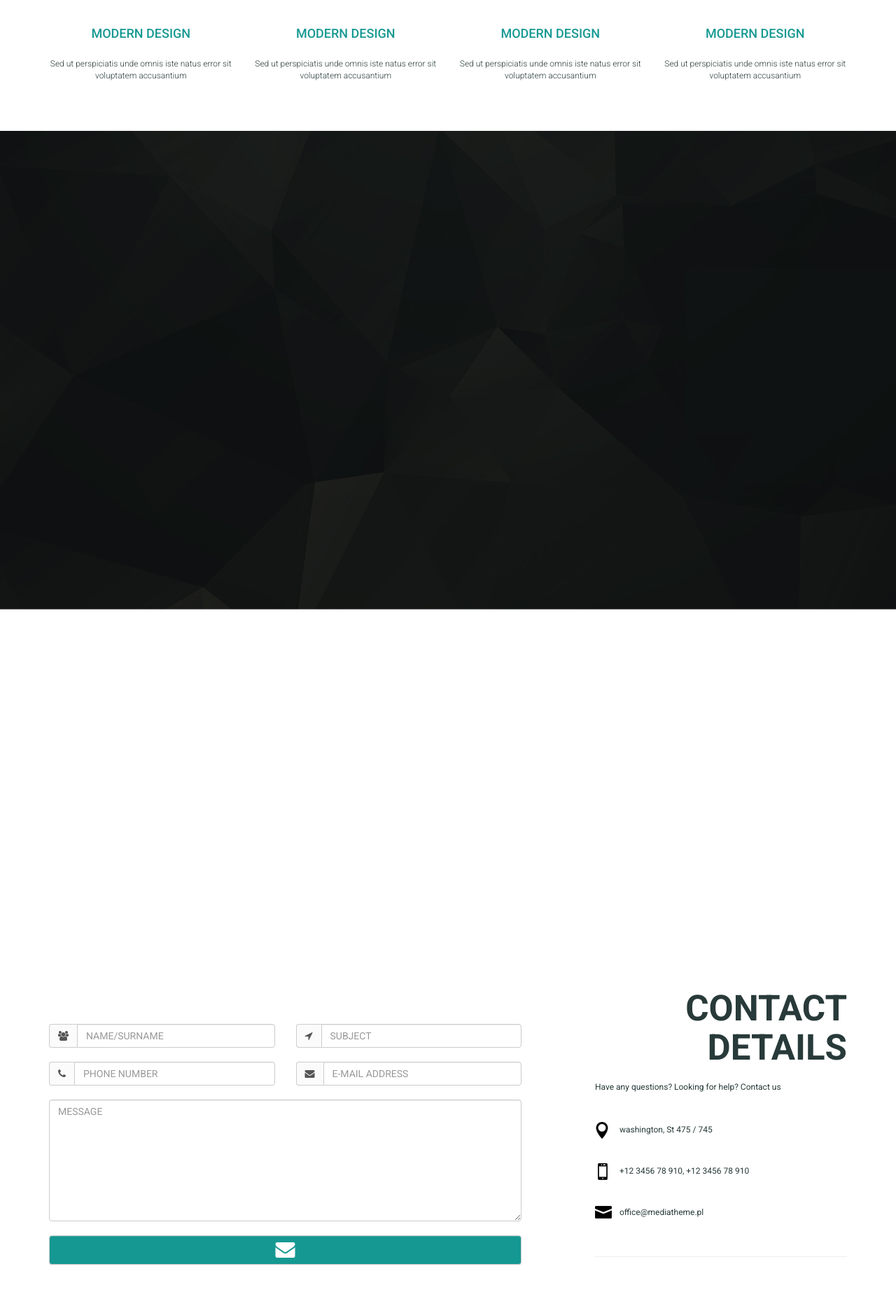
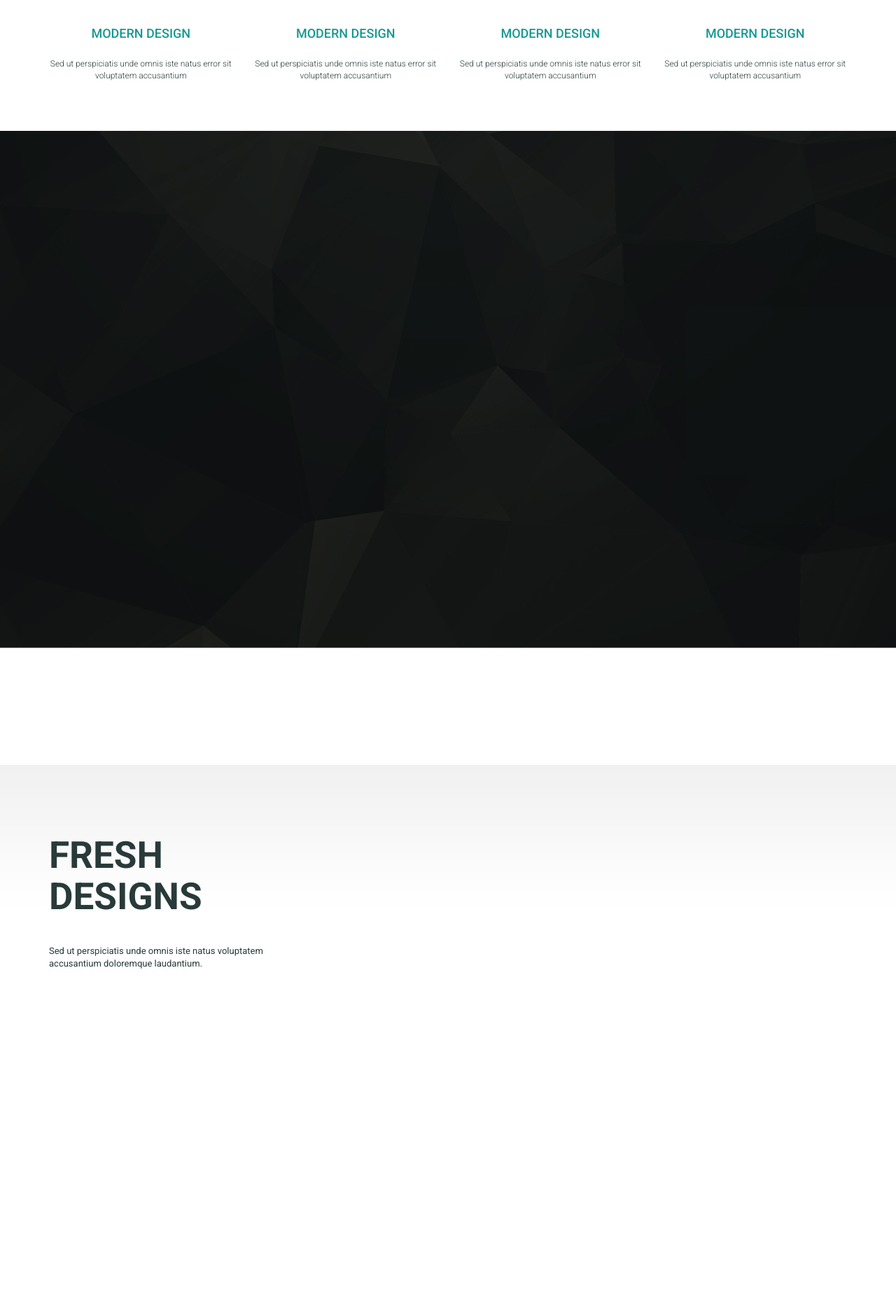
Before and after one commit to Blue-NET-work/media, a PHP site: page / in a window 1280 px wide. Shown: the part 1177-3033 px from the top of the page at 70% size. Run offline with PHP 8.4, Linux system fonts and the light colour scheme; a map, chart or similar area stays blank; some libraries are stand-ins or nearby versions.

Commit message:
next change

```diff
--- a/assets/css/style.css
+++ b/assets/css/style.css
@@ -197,6 +197,42 @@ a:hover{text-decoration:none;}
 **************************************************************/
 #offer{
 	background:url(../img/sectionOffer/bg.jpg) fixed no-repeat;
+	width:100%;
+	min-height:906px;
+	padding:60px 0;
+}
+
+
+/**************************************************************
+============	section portfolio
+**************************************************************/
+#portfolio{
+	background:#fff url(../img/sectionFolio/bg.jpg) top center repeat-x;
+	width:100%;
+	min-height:906px;
+	padding:60px 0;
+}
+
+#portfolio .header{
+	color:#283a39;
+	font-size:13px;
+	margin-top:40px;
+}
+
+#portfolio .header h3{
+	font-size:53px;
+	font-weight:600;
+	text-transform:uppercase;
+	margin-bottom:40px;
+}
+
+
+/**************************************************************
+============	section team
+**************************************************************/
+#team{
+	background:url(../img/sectionTeam/bg.jpg) fixed no-repeat;
+	background-size:cover;
 	width:100%;
 	min-height:906px;
 	padding:60px 0;
--- a/index.html
+++ b/index.html
@@ -77,7 +77,7 @@ Contact: support@blue-net.pl
           <li class="active"><a href="#sectionLogo">Strona Główna</a></li>
           <li><a href="#recommend">recommend</a></li>
           <li><a href="#offer">offer</a></li>
-          <li><a href="#section1">work</a></li>
+          <li><a href="#portfolio">work</a></li>
           <li><a href="#section2">team</a></li>
           <li><a href="#contact">contact us</a></li>
         </ul>
@@ -152,6 +152,26 @@ Contact: support@blue-net.pl
 <section id="offer">
 </section>
 <!-- END OFFER -->
+
+
+<!-- BEGIN PORTFOLIO -->
+<section id="portfolio">
+	<div class="container">
+
+		<div class="header">
+			<h3>fresh<br>designs</h3>
+			<p>Sed ut perspiciatis unde omnis iste natus voluptatem<br>accusantium doloremque laudantium.</p>
+		</div>
+
+	</div>
+</section>
+<!-- END PORTFOLIO -->
+
+
+<!-- BEGIN TEAM -->
+<section id="team">
+</section>
+<!-- END TEAM -->
 
 
 
@@ -262,9 +282,11 @@ $(document).ready(function(){
 	//inertia - speed to move relative to vertical scroll. Example: 0.1 is one tenth the speed of scrolling, 2 is twice the speed of scrolling
 	//outerHeight (true/false) - Whether or not jQuery should use it's outerHeight option to determine when a section is in the viewport
 	$('#sectionLogo').parallax("50%", 0.1);
-	$('#recommend').parallax("50%", 0.1);
-	$('#offer').parallax("50%", 0.4);
-	$('#contact').parallax("50%", 0.3);
+	$('#recommend').parallax("50%", 0.2);
+	$('#offer').parallax("50%", 0.3);
+	$('#portfolio').parallax("0%", 0);
+	$('#team').parallax("50%", 0.4);
+	$('#contact').parallax("50%", 0.5);
 
 });
 </script>
```
Also changed, not shown: assets/img/sectionFolio/bg.jpg (added), assets/img/sectionTeam/bg.jpg (added).
